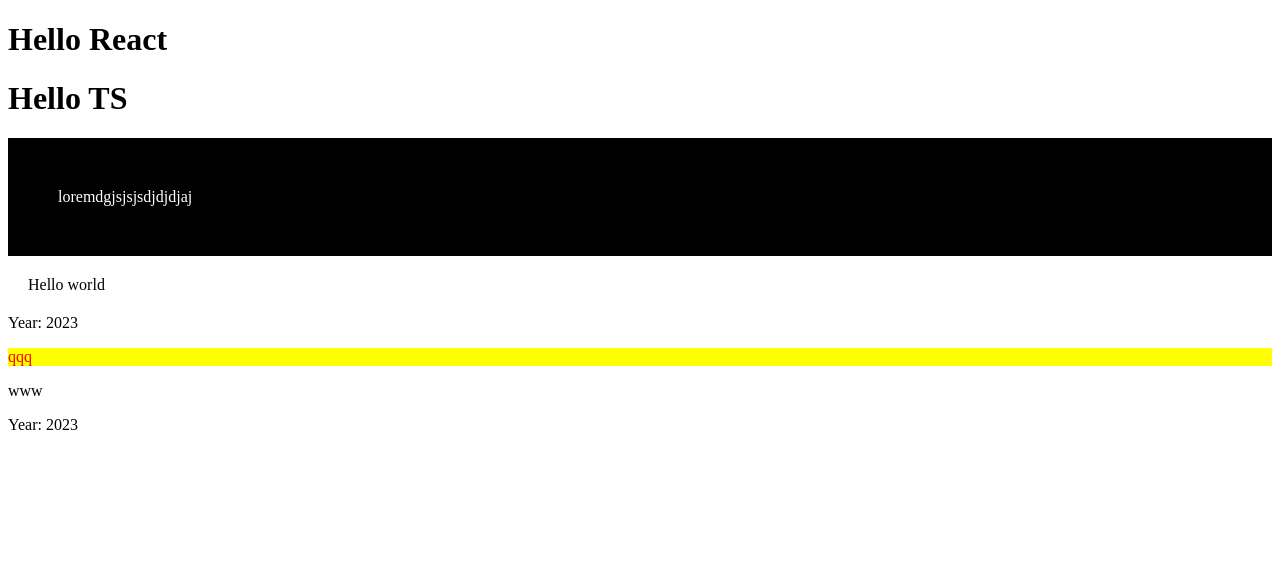
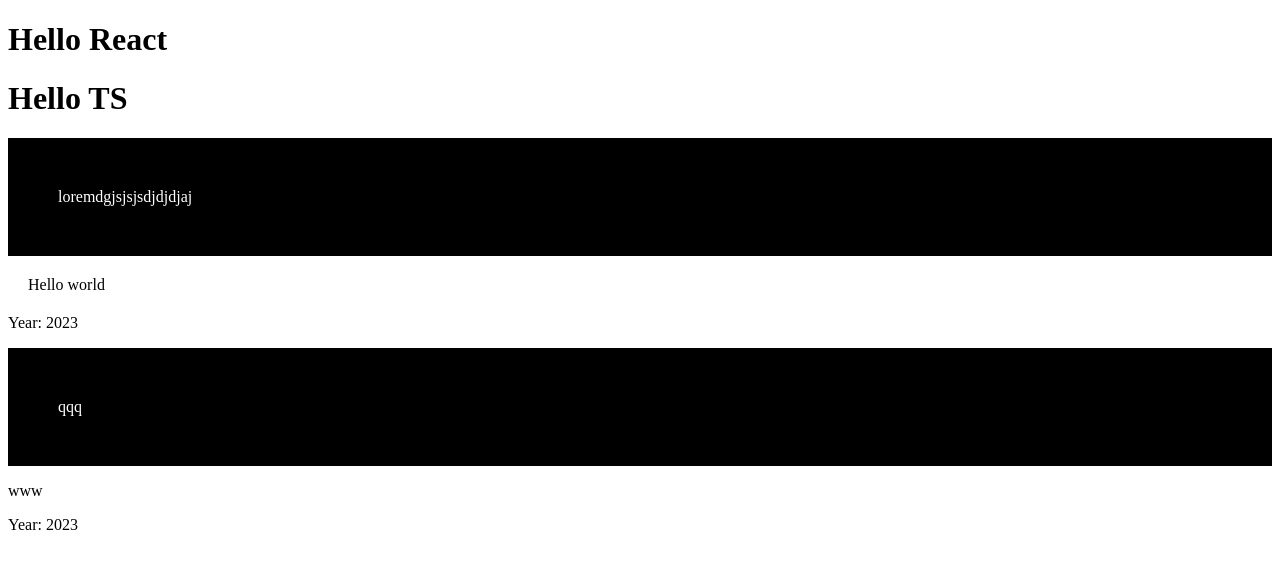
Before and after one commit to mcd-arch/react-test, a React (Create React App) app: page / in a window 1280 px wide. Shown: the top 568 px of the page. Built offline with nearby package versions, Linux system fonts and the light colour scheme.

Commit message:
scss added

```diff
--- a/package.json
+++ b/package.json
@@ -13,6 +13,7 @@
     "react": "^18.2.0",
     "react-dom": "^18.2.0",
     "react-scripts": "5.0.1",
+    "sass": "^1.57.1",
     "typescript": "^4.9.4",
     "web-vitals": "^2.1.4"
   },
--- /dev/null
+++ b/src/Content.scss
@@ -0,0 +1,5 @@
+.p {
+    color: white;
+    padding: 50px;
+    background-color: black;
+}
--- a/src/Content_named.tsx
+++ b/src/Content_named.tsx
@@ -1,3 +1,5 @@
+import './Content.scss'
+
 type Props = {
     text1: string
     text2: string
@@ -8,14 +10,7 @@ export const ContentNamed = (props: Props) => {
     let data = true
     return (
         <>
-            <p
-                style={{
-                    color: data ? 'red' : 'green',
-                    backgroundColor: 'yellow',
-                }}
-            >
-                {props.text1}
-            </p>
+            <p className="p">{props.text1}</p>
             <p>{props.text2}</p>
             <div>Year: {props.year}</div>
         </>
```
Also changed, not shown: 1 other file (tests, documents, lock files or other folders).
